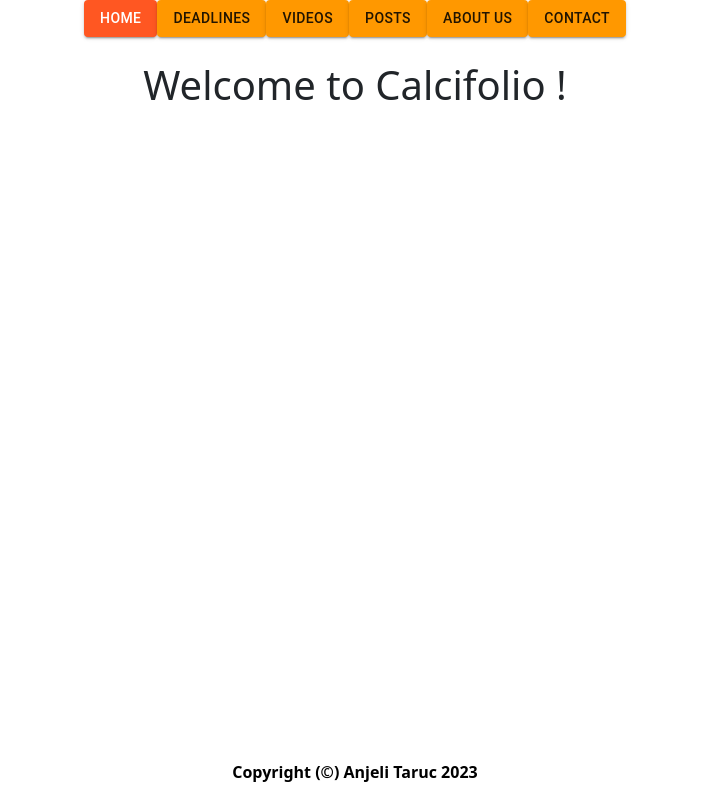
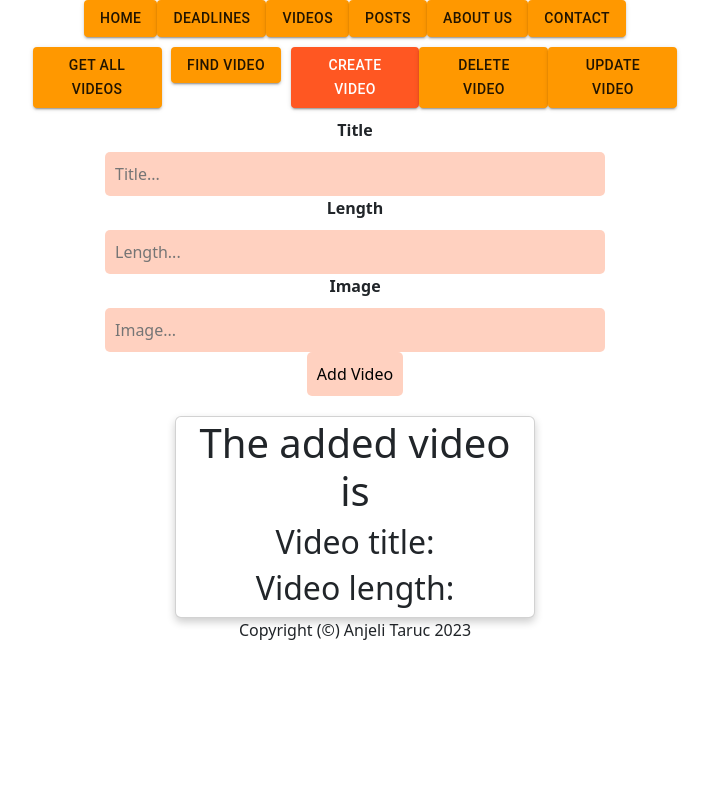
Before and after one commit to dianakarpeev/Calcifolio, a React (Create React App) app in the folder frontend/: page /videos/newVideo in a window 1280 px wide. Before the commit this address led to /. Shown: the whole page, without its empty margins (285-994 px from the left). Built offline with nearby package versions, Linux system fonts and the light colour scheme.

Commit message:
video CrudButtons working

```diff
--- a/frontend/src/components/App.js
+++ b/frontend/src/components/App.js
@@ -9,6 +9,12 @@ import UserError from "../pages/UserError";
 import Deadlines from "../pages/Deadlines";
 import Posts from 'pages/Posts';
 import Videos from 'pages/Videos';
+import { VideoLayout } from 'layouts/VideoLayout';
+import { AllVideos } from './AllVideos';
+import { SingleVideo } from './SingleVideo';
+import { AddVideo } from './AddVideo';
+import { DeleteVideo } from './DeleteVideo';
+import { UpdateVideo } from './UpdateVideo';
 
 /**
  * Displays the navigation bar paths
@@ -21,14 +27,25 @@ function App() {
       <Route path="/" element={<MainLayout />}>
         <Route index element={<Home />} />
         <Route path="deadlines" element={<Deadlines />} />
-        <Route path="videos" element={<Videos />} />
+        <Route path="videos" element={<VideoLayout />} />
         <Route path="posts" element={<Posts />} />
         <Route path="about" element={<About />} />
         <Route path="usererror" element={<UserError />} />
         <Route path="systemerror" element={<SystemError />} />
         <Route path="contact" element={<Contact />} />
       </Route>
+
+      <Route path="videos" element={<VideoLayout />} >
+        <Route index element={<AllVideos />} />
+        <Route path="newVideo" element={<AddVideo />} />
+        <Route path="delete" element={<DeleteVideo />} />
+        <Route path="video" element={<SingleVideo />} />
+        <Route path="update" element={<UpdateVideo />} />
+      </Route>
+
       <Route path="*" element={<Navigate to="/" />} />
+
+
     </Routes>
     </div>
   );
--- a/frontend/src/components/CrudButtons.js
+++ b/frontend/src/components/CrudButtons.js
@@ -1,6 +1,6 @@
 import React from "react";
 import {NavLink} from "react-router-dom";
-import { NavButton } from "./NavButton";
+import NavButton  from "./NavButton";
 import "./CrudButtons.css";
 
 
--- a/frontend/src/components/DisplayVideo.js
+++ b/frontend/src/components/DisplayVideo.js
@@ -1,4 +1,4 @@
-import {Card} from './Card'
+import Card from './Card'
 
 function DisplayVideo(props) {
 
--- /dev/null
+++ b/frontend/src/components/form.css
@@ -0,0 +1,51 @@
+
+  form {
+    max-width: 500px;
+    margin: 0 auto;
+  }
+
+  label {
+    margin-bottom: 10px;
+    font-weight: bold;
+  }
+
+  input {
+    width: 100%;
+    padding: 10px;
+    margin-bottom: 20px;
+    font-size: 16px;
+    border: none;
+    border-radius: 5px;
+    background-color: #ffc7b1ce;
+    color: rgb(0, 0, 0);
+  }
+  form>button {
+    padding: 10px;
+    margin-bottom: 20px;
+    font-size: 16px;
+    border: none;
+    border-radius: 5px;
+    background-color: #ffc7b1ce;
+    color: black;
+  }
+  form>button:hover {
+    background-color: #fda684ce;
+  }
+  form>button:active {
+    background-color: #f78456ce;
+  }
+  .videoButton {
+    padding: 10px;
+    margin-bottom: 20px;
+    font-size: 16px;
+    border: none;
+    border-radius: 5px;
+    background-color: #ffc7b1ce;
+    color: black;
+  }
+  .videoButton:hover {
+    background-color: #fda684ce;
+  }
+  .videoButton:active {
+    background-color: #f78456ce;
+  }
--- a/frontend/src/layouts/VideoLayout.js
+++ b/frontend/src/layouts/VideoLayout.js
@@ -1,7 +1,7 @@
 import React from "react";
 import {Outlet} from "react-router-dom";
-import {Header} from '../components/Header';
-import {Footer} from '../components/Footer';
+import Header from '../components/Header';
+import Footer from '../components/Footer';
 import { CrudButtons } from "../components/CrudButtons";
 
 function VideoLayout() {
```
